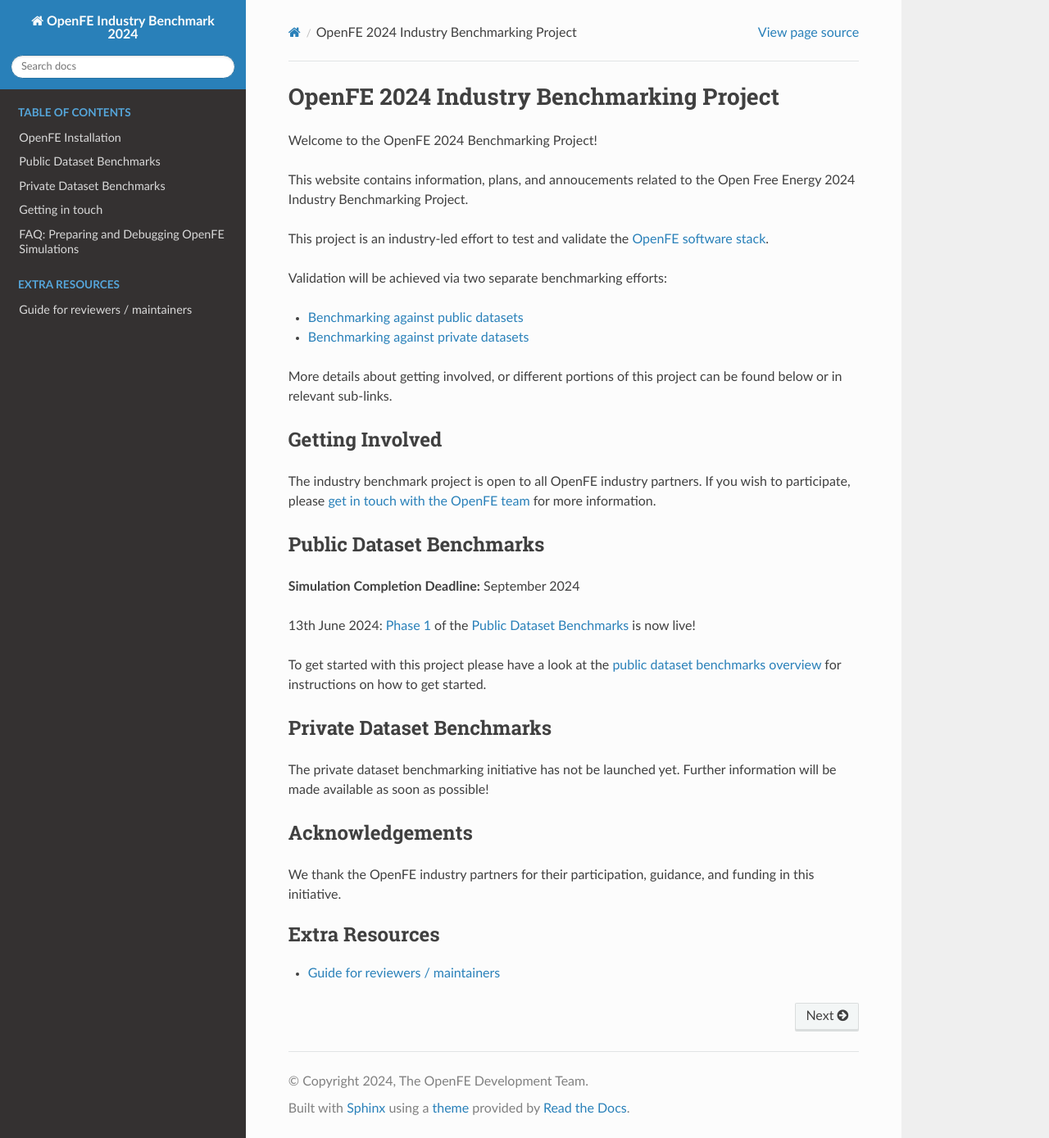
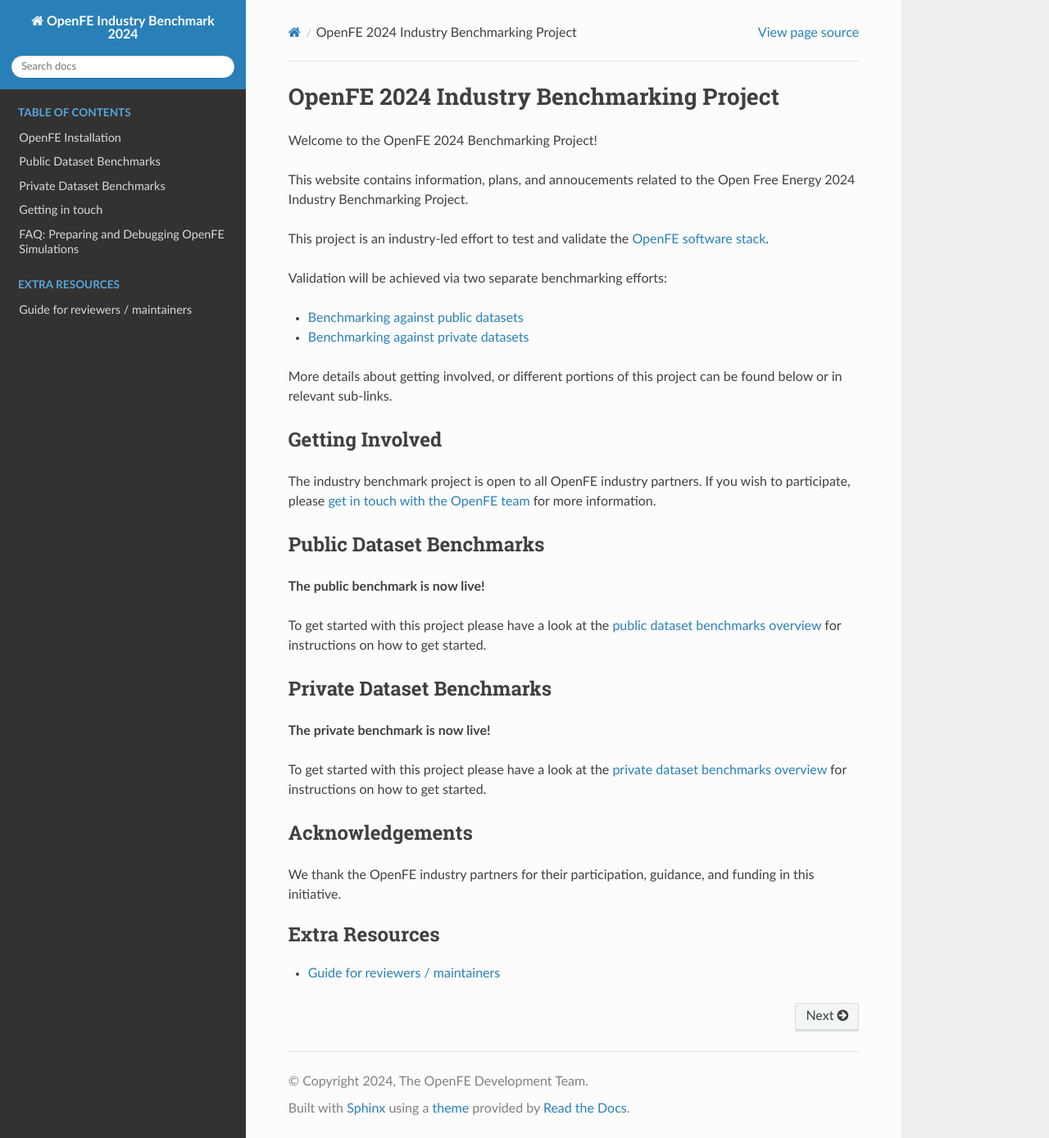
Before and after one commit to OpenFreeEnergy/IndustryBenchmarks2024, a Sphinx documentation site: the page built from docs/source/index.rst, in a window 1280 px wide and 1389 px high. Shown: the whole window at 82% size. Built offline with Sphinx 7.4.7 and the Read the Docs theme 3.1.0, drawn with Linux system fonts in a browser that asks for light colours.

Commit message:
update docs and readme for current phase of benchmarking

```diff
--- a/docs/source/index.rst
+++ b/docs/source/index.rst
@@ -34,11 +34,7 @@
 *************************
 
 
-**Simulation Completion Deadline:** September 2024
-
-
-13th June 2024: :ref:`Phase 1 <public_phase1>` of the :ref:`Public Dataset Benchmarks <public_overview>` is now live!
-
+**The public benchmark is now live!**
 
 To get started with this project please have a look at the :ref:`public dataset benchmarks overview <public_overview>` for instructions on how to get started.
 
@@ -46,8 +42,9 @@
 Private Dataset Benchmarks
 **************************
 
-The private dataset benchmarking initiative has not be launched yet. Further
-information will be made available as soon as possible!
+**The private benchmark is now live!**
+
+To get started with this project please have a look at the :ref:`private dataset benchmarks overview <private_overview>` for instructions on how to get started.
 
 
 Acknowledgements
```
Also changed, not shown: README.md (+9 -8 lines).
